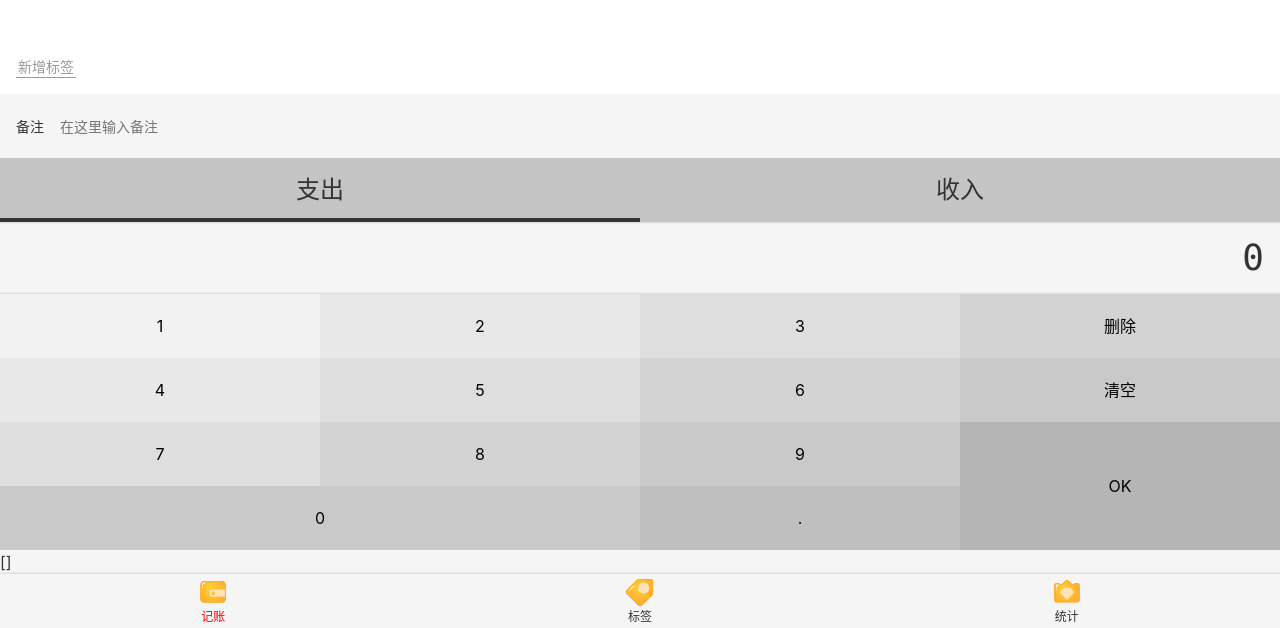
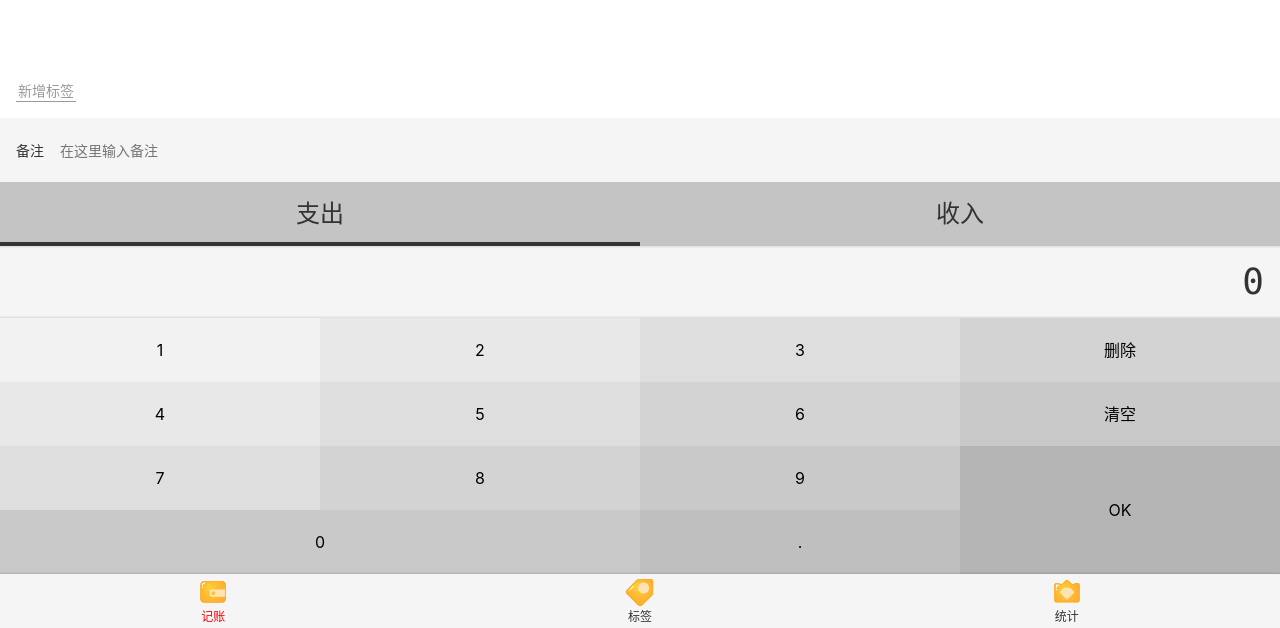
Before and after one commit to theta1118/vue-morney-website, a Vue app: page /labels#/money in a window 1280 px wide. Shown: the part 172-800 px from the top of the page. Built offline with nearby package versions, Linux system fonts and the light colour scheme.

Commit message:
上传代码到github

```diff
--- a/src/views/Money.vue
+++ b/src/views/Money.vue
@@ -1,6 +1,6 @@
 <template>
   <Layout class-prefix="layout">
-    {{recordList}}
+<!--    {{recordList}}-->
 <!--    触发这个submit的点击事件-->
     <NumberPad :value.sync="record.amount" @submit="saveRecord"/>
     <Types :value.sync="record.type"/>
```
